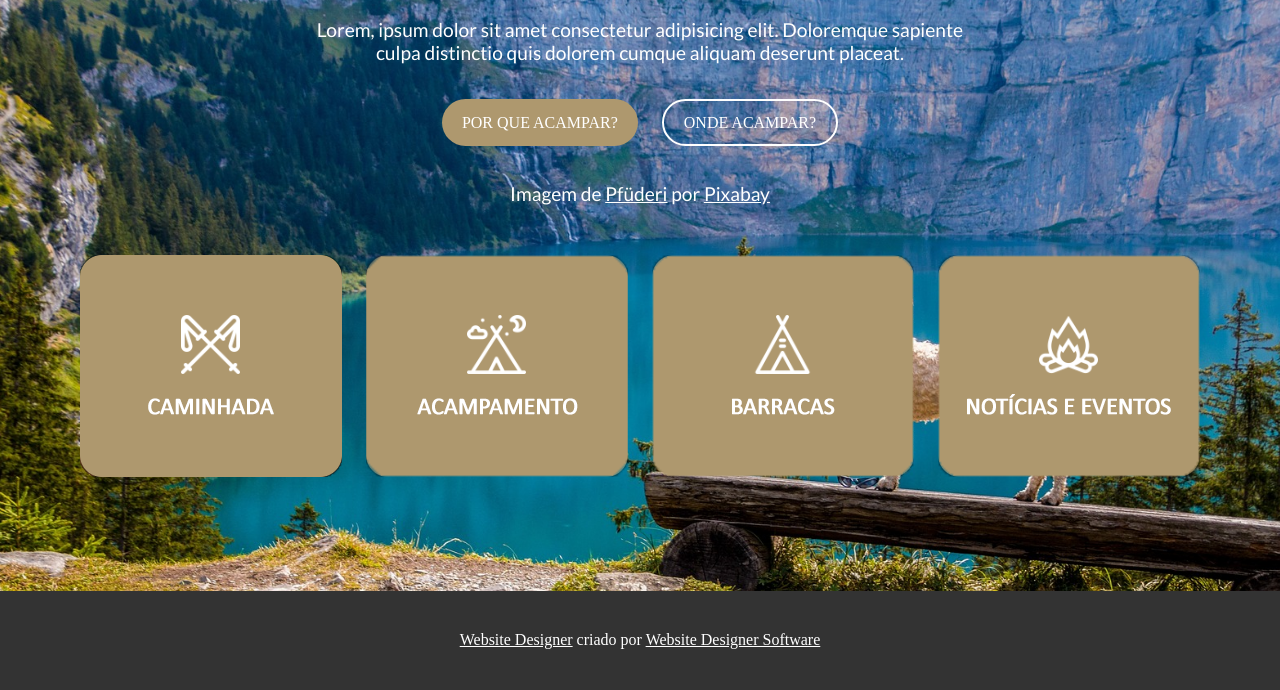
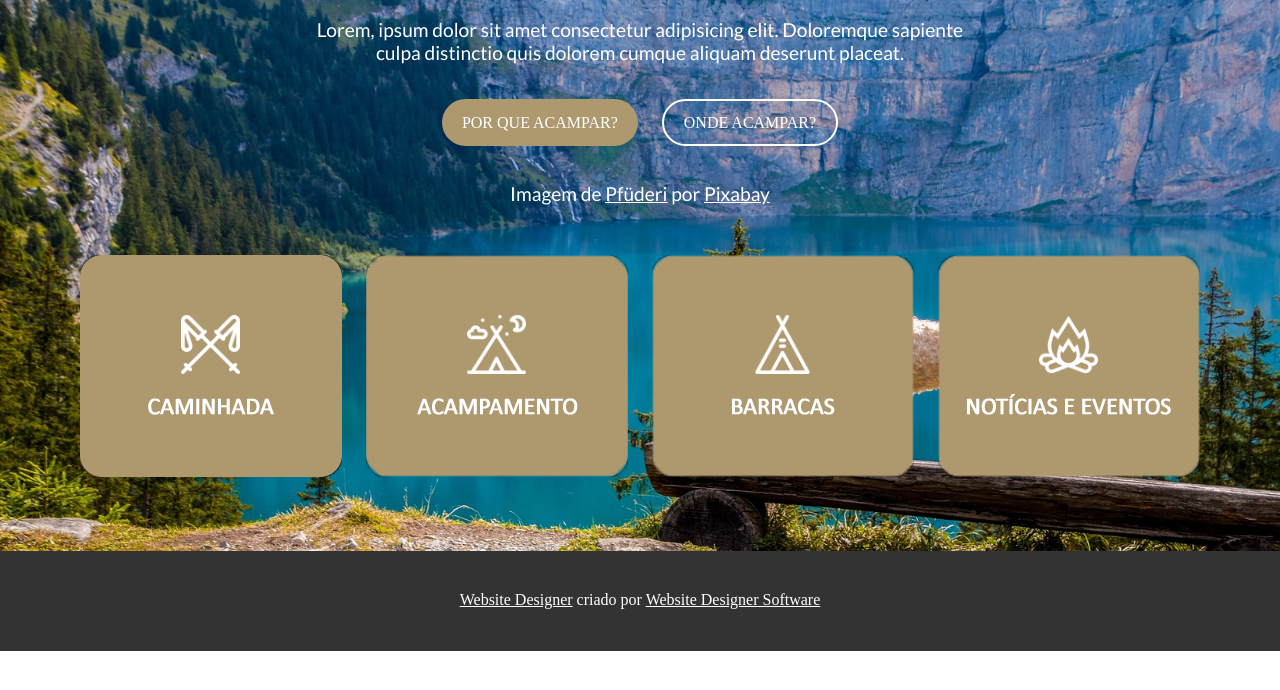
Before and after one commit to felipe1590/projeto-acampamento, a plain HTML site: page index.html in a window 1280 px wide. Shown: the part 192-882 px from the top of the page. After the commit the page ends 843 px from the top, so only its background shows below. Drawn offline with nearby package versions, Linux system fonts and the light colour scheme.

Commit message:
Update estilo.css

```diff
--- a/estilo/estilo.css
+++ b/estilo/estilo.css
@@ -16,10 +16,6 @@
             background-size: cover;
             text-align: center;
             color: white;
-        }
-
-        main {
-            padding-bottom: 40px;
         }
 
         header > h1 {
@@ -95,7 +91,6 @@
             height: 100px;
             bottom: 0;
             left: 0;
-            position: relative;
             width: 100%;
         }
 
```
